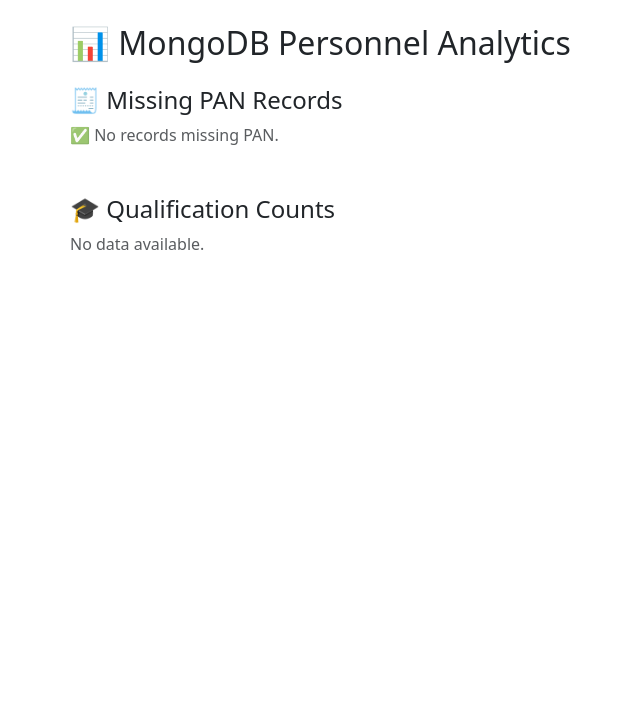
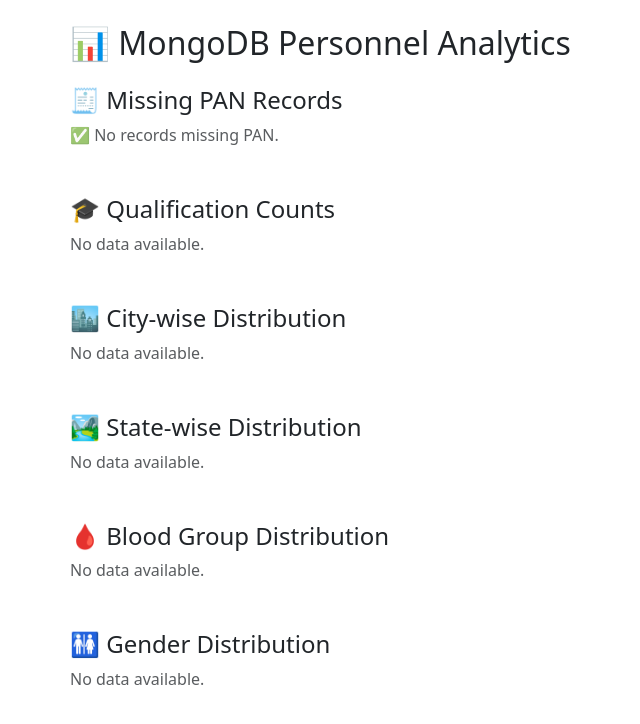
Before and after one commit to pratham1kruk/HR-management-system, a Flask app: template backend/templates/mongo_stats.html in a window 1280 px wide. Shown: the top 724 px of the page, without its empty margins (12-652 px from the left). Run offline with Flask 3, Linux system fonts and the light colour scheme; the template is opened without the code that fills it, so the values that code supplies are empty; some libraries are stand-ins or nearby versions.

Commit message:
mongo stats html features added

```diff
--- a/backend/templates/mongo_stats.html
+++ b/backend/templates/mongo_stats.html
@@ -1,4 +1,3 @@
-<!-- templates/mongo_stats.html -->
 <!DOCTYPE html>
 <html lang="en">
 <head>
@@ -7,8 +6,10 @@
   <link href="https://cdn.jsdelivr.net/npm/bootstrap@5.3.0/dist/css/bootstrap.min.css" rel="stylesheet">
 </head>
 <body class="container py-4">
+
   <h2 class="mb-4">📊 MongoDB Personnel Analytics</h2>
 
+  <!-- Missing PAN -->
   <div class="mb-5">
     <h4>🧾 Missing PAN Records</h4>
     {% if missing_pan_data %}
@@ -22,7 +23,8 @@
     {% endif %}
   </div>
 
-    <div>
+  <!-- Qualification Count -->
+  <div class="mb-5">
     <h4>🎓 Qualification Counts</h4>
     {% if qualification_data %}
       <table class="table table-bordered">
@@ -45,5 +47,106 @@
       <p class="text-muted">No data available.</p>
     {% endif %}
   </div>
+
+  <!-- City-wise Count -->
+  <div class="mb-5">
+    <h4>🏙 City-wise Distribution</h4>
+    {% if city_data %}
+      <table class="table table-bordered">
+        <thead class="table-light">
+          <tr>
+            <th>City</th>
+            <th>Count</th>
+          </tr>
+        </thead>
+        <tbody>
+          {% for city, count in city_data %}
+          <tr>
+            <td>{{ city }}</td>
+            <td>{{ count }}</td>
+          </tr>
+          {% endfor %}
+        </tbody>
+      </table>
+    {% else %}
+      <p class="text-muted">No data available.</p>
+    {% endif %}
+  </div>
+
+  <!-- State-wise Count -->
+  <div class="mb-5">
+    <h4>🏞 State-wise Distribution</h4>
+    {% if state_data %}
+      <table class="table table-bordered">
+        <thead class="table-light">
+          <tr>
+            <th>State</th>
+            <th>Count</th>
+          </tr>
+        </thead>
+        <tbody>
+          {% for state, count in state_data %}
+          <tr>
+            <td>{{ state }}</td>
+            <td>{{ count }}</td>
+          </tr>
+          {% endfor %}
+        </tbody>
+      </table>
+    {% else %}
+      <p class="text-muted">No data available.</p>
+    {% endif %}
+  </div>
+
+  <!-- Blood Group -->
+  <div class="mb-5">
+    <h4>🩸 Blood Group Distribution</h4>
+    {% if blood_data %}
+      <table class="table table-bordered">
+        <thead class="table-light">
+          <tr>
+            <th>Blood Group</th>
+            <th>Count</th>
+          </tr>
+        </thead>
+        <tbody>
+          {% for bg, count in blood_data %}
+          <tr>
+            <td>{{ bg }}</td>
+            <td>{{ count }}</td>
+          </tr>
+          {% endfor %}
+        </tbody>
+      </table>
+    {% else %}
+      <p class="text-muted">No data available.</p>
+    {% endif %}
+  </div>
+
+  <!-- Gender Distribution -->
+  <div class="mb-5">
+    <h4>🚻 Gender Distribution</h4>
+    {% if gender_data %}
+      <table class="table table-bordered">
+        <thead class="table-light">
+          <tr>
+            <th>Gender</th>
+            <th>Count</th>
+          </tr>
+        </thead>
+        <tbody>
+          {% for gender, count in gender_data %}
+          <tr>
+            <td>{{ gender }}</td>
+            <td>{{ count }}</td>
+          </tr>
+          {% endfor %}
+        </tbody>
+      </table>
+    {% else %}
+      <p class="text-muted">No data available.</p>
+    {% endif %}
+  </div>
+
 </body>
 </html>
```
Lines whose indentation alone changed are shown as unchanged.
